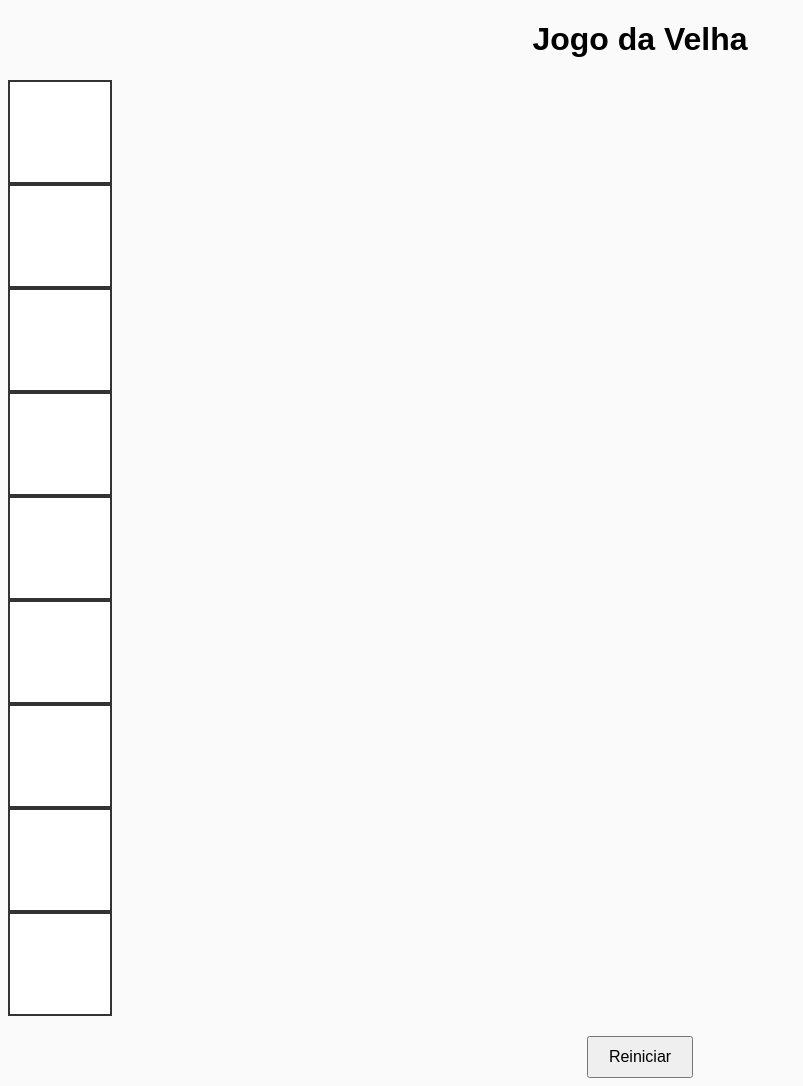
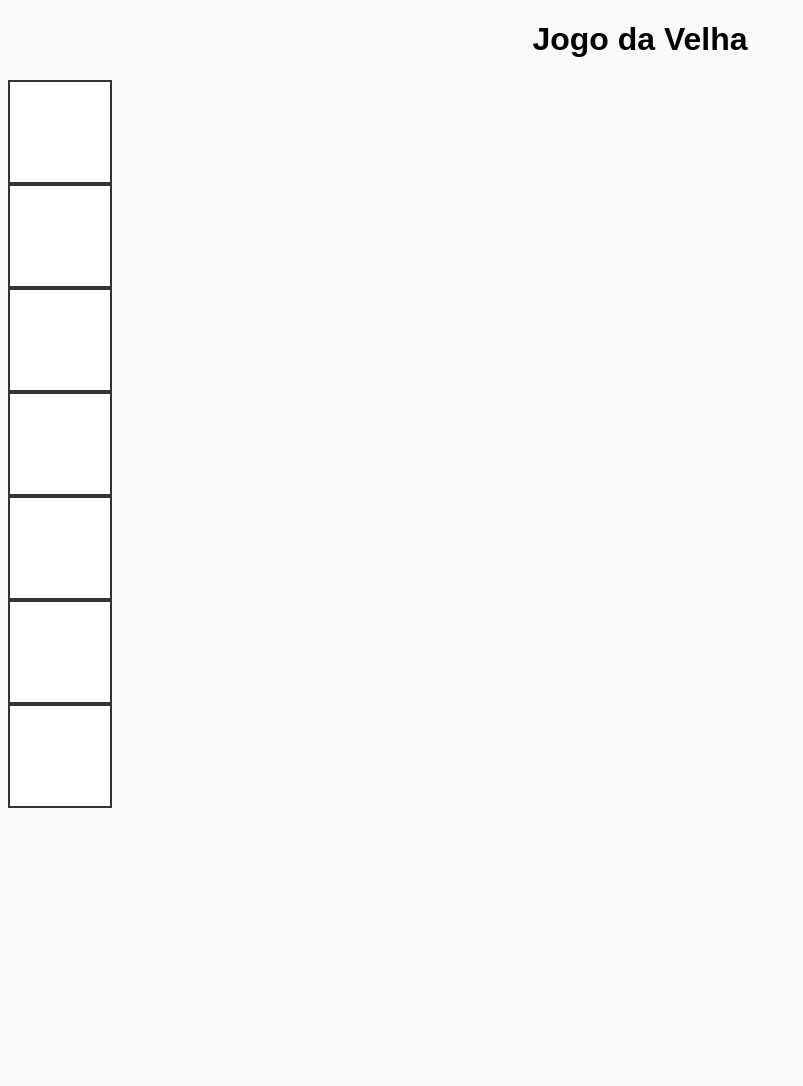
Before and after one commit to riqueikki/jogo-da-velha, a plain HTML site: page index.html in a window 1280 px wide. Shown: the whole page, without its empty margins (0-803 px from the left). After the commit the page ends 816 px from the top, so only its background shows below. Drawn offline with Linux system fonts and the light colour scheme.

Commit message:
Update index.html
Signed-off-by: Henrique Pereira Brandão <145508297+riqueikki@users.noreply.github.com>

```diff
--- a/index.html
+++ b/index.html
@@ -17,13 +17,4 @@
     <div class="cell" data-cell></div>
     <div class="cell" data-cell></div>
     <div class="cell" data-cell></div>
-    <div class="cell" data-cell></div>
-    <div class="cell" data-cell></div>
-  </div>
-
-  <button id="restartButton">Reiniciar</button>
-
-  <!-- IMPORTANTE: script no final do body -->
-  <script src="script.js"></script>
-</body>
-</html>
+    <div class="cell" data-
```
